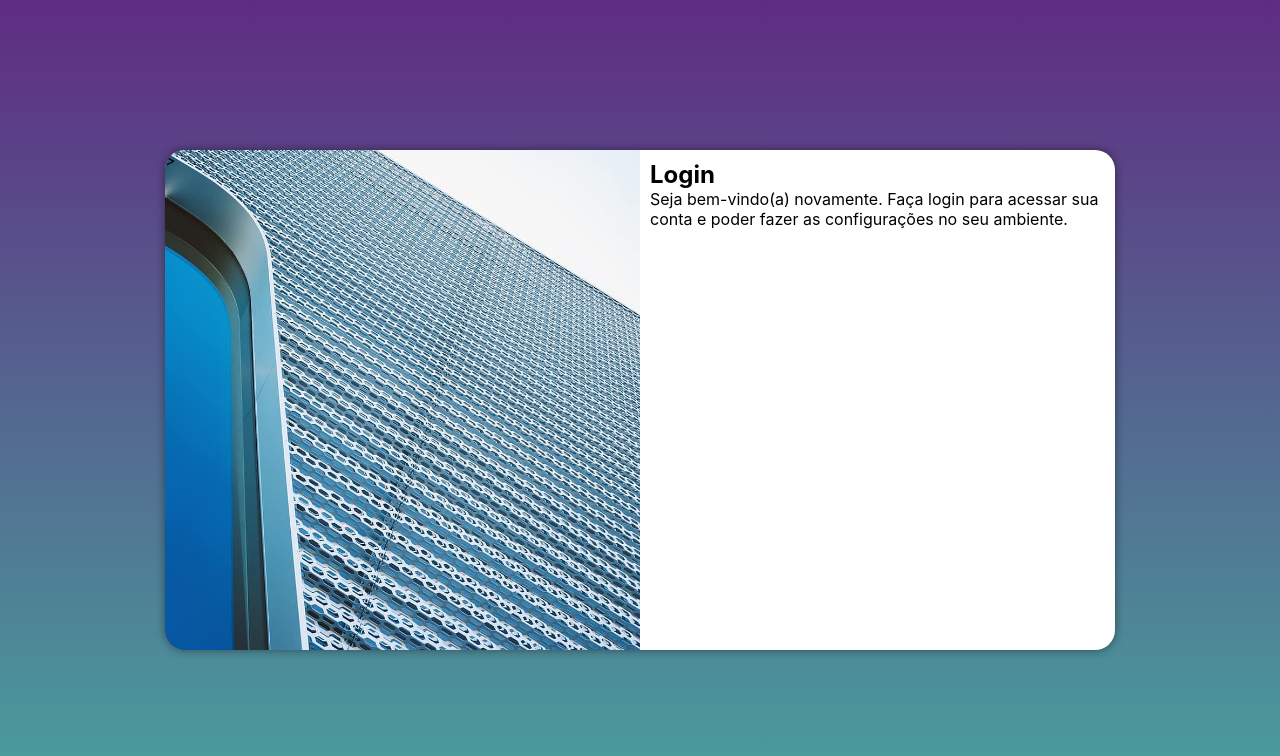
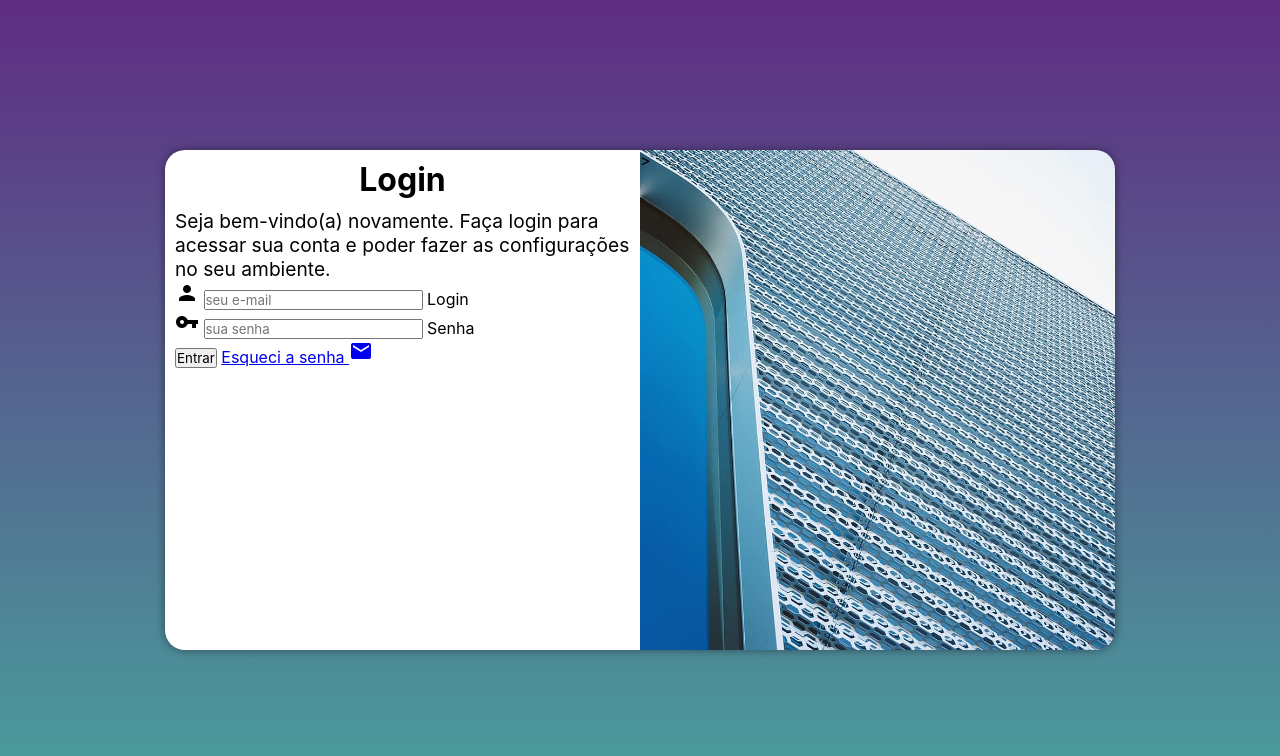
Before and after one commit to Kawangr/projeto-login, a plain HTML site: page index.html in a window 1280 px wide. Drawn offline with Linux system fonts and the light colour scheme.

Commit message:
adicioneu o formulario

```diff
--- a/estilos/style.css
+++ b/estilos/style.css
@@ -51,3 +51,8 @@ section#login > div#formulario {
     display: block;
     padding: 10px;
 }
+
+div#formulario > h1 {
+    text-align: center;
+    margin-bottom: 10px;
+}
--- a/estilso/media-query.css
+++ b/estilso/media-query.css
@@ -34,13 +34,21 @@
     }
 
     section#login > div#imagem {
-        float: left;
+        float: right;
         width: 50%;
         height: 100%;
     }
 
     section#login > div#formulario {
-        float: right;
+        float: left;
         width: 50%;
     }
+
+    div#formulario > h1 {
+        font-size: 2em;
+    }
+
+    div#formulario > p {
+        font-size: 1.2em;
+    }
 }
--- a/index.html
+++ b/index.html
@@ -6,6 +6,8 @@
     <meta name="viewport" content="width=device-width, initial-scale=1.0">
     <link rel="stylesheet" href="estilos/style.css">
     <link rel="stylesheet" href="estilso/media-query.css">
+    <link href="https://fonts.googleapis.com/icon?family=Material+Icons"
+    rel="stylesheet">
     <title>Login</title>
 </head>
 <body>
@@ -17,8 +19,21 @@
             <div id="formulario">
                 <h1>Login</h1>
                 <p>Seja bem-vindo(a) novamente. Faça login para acessar sua conta e poder fazer as configurações no seu ambiente.</p>
-                <form action="login.php" method="post">
-
+                <form action="login.php" method="post" autocomplete="on">
+                    <div class="campo">
+                        <span class="material-icons">person</span>
+                        <input type="email" name="login" id="ilogin" placeholder="seu e-mail" autocomplete="email" required maxlength="30">
+                        <label for="ilogin">Login</label>
+                    </div>
+                    <div class="campo">
+                        <span class="material-icons">vpn_key</span>
+                        <input type="password" name="senha" id="isenha" placeholder="sua senha" autocomplete="current-password" required minlength="8" maxlength="20">
+                        <label for="isenha">Senha</label>
+                    </div>
+                    <div>
+                        <input type="submit" value="Entrar">
+                        <a href="esqueci.html"> Esqueci a senha <span class="material-icons">mail</span></a>
+                    </div>
                 </form>
             </div>
         </section>
```
